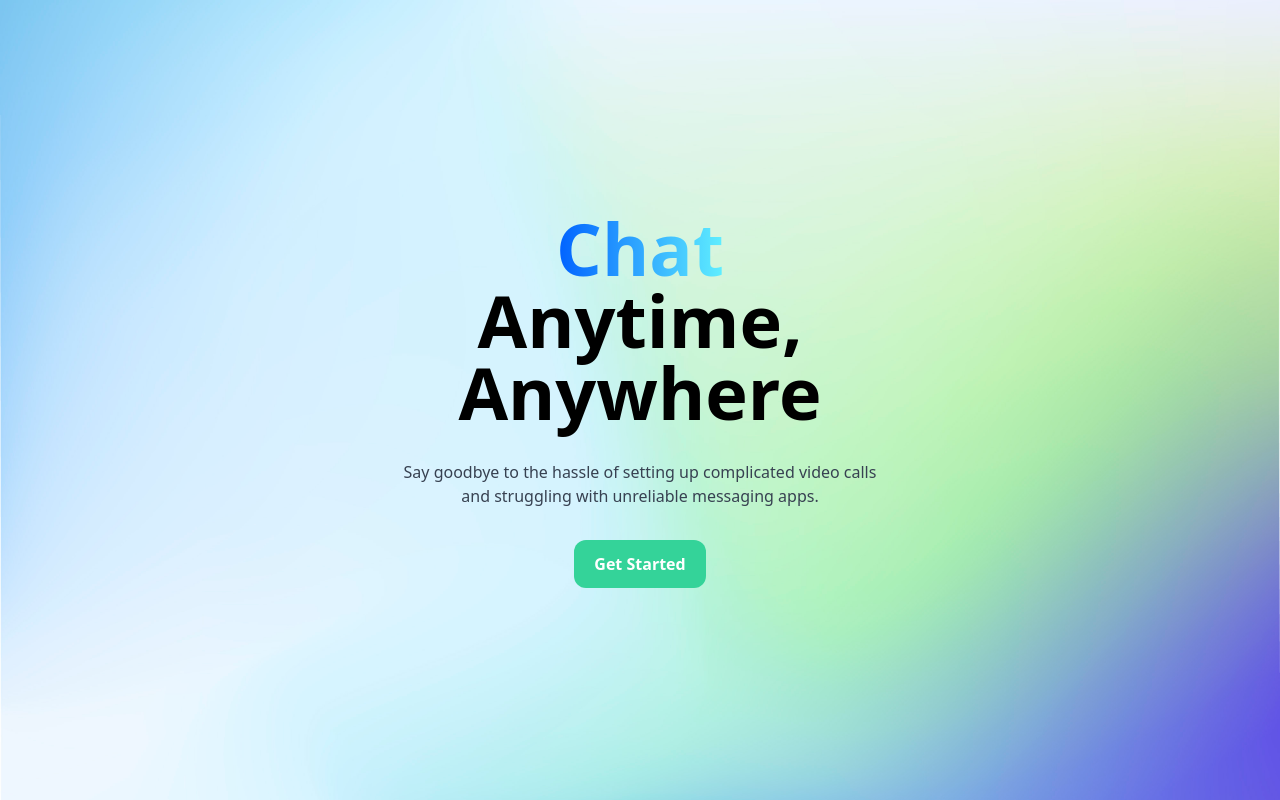
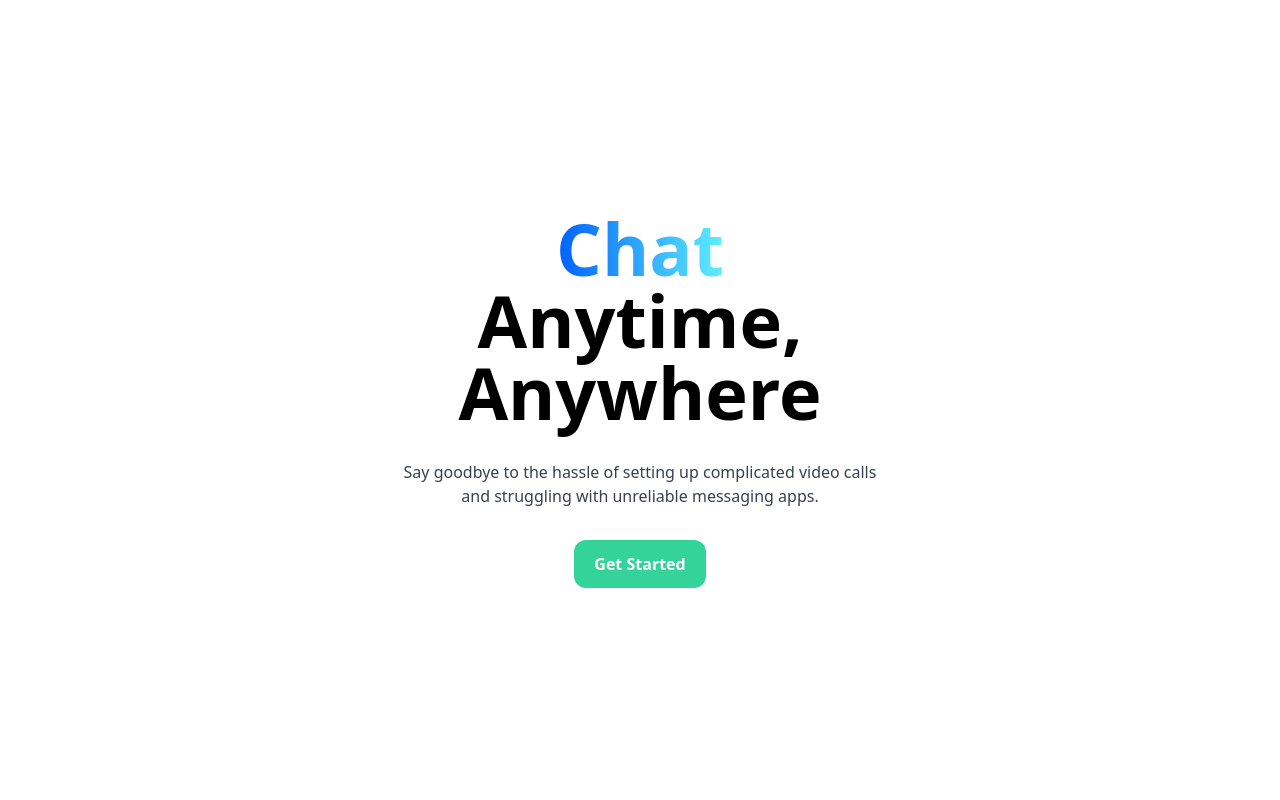
Before and after one commit to andyzhp234/QuickChat, a React (Vite) app in the folder frontend/: page / in a window 1280 px wide. Built offline with nearby package versions, Linux system fonts and the light colour scheme.

Commit message:
fix(UI): debug user interface

```diff
--- a/frontend/src/pages/LandingPage/index.jsx
+++ b/frontend/src/pages/LandingPage/index.jsx
@@ -5,8 +5,8 @@ export default function LandingPage() {
   const navigate = useNavigate();
 
   return (
-    <div className="flex h-screen w-screen items-center justify-center bg-[url('../assets/images/bg-snowy-mint.jpg')] bg-cover p-7">
-      <div className="fade-up flex w-30rem flex-col items-center text-center ">
+    <div className="flex h-screen w-screen items-center justify-center bg-cover p-7">
+      <div className="flex w-30rem flex-col items-center text-center ">
         <h1 className="text-5xl font-semibold sm:text-7xl">
           <span className="landing-text-gradient">Chat</span> Anytime, Anywhere
         </h1>
```
